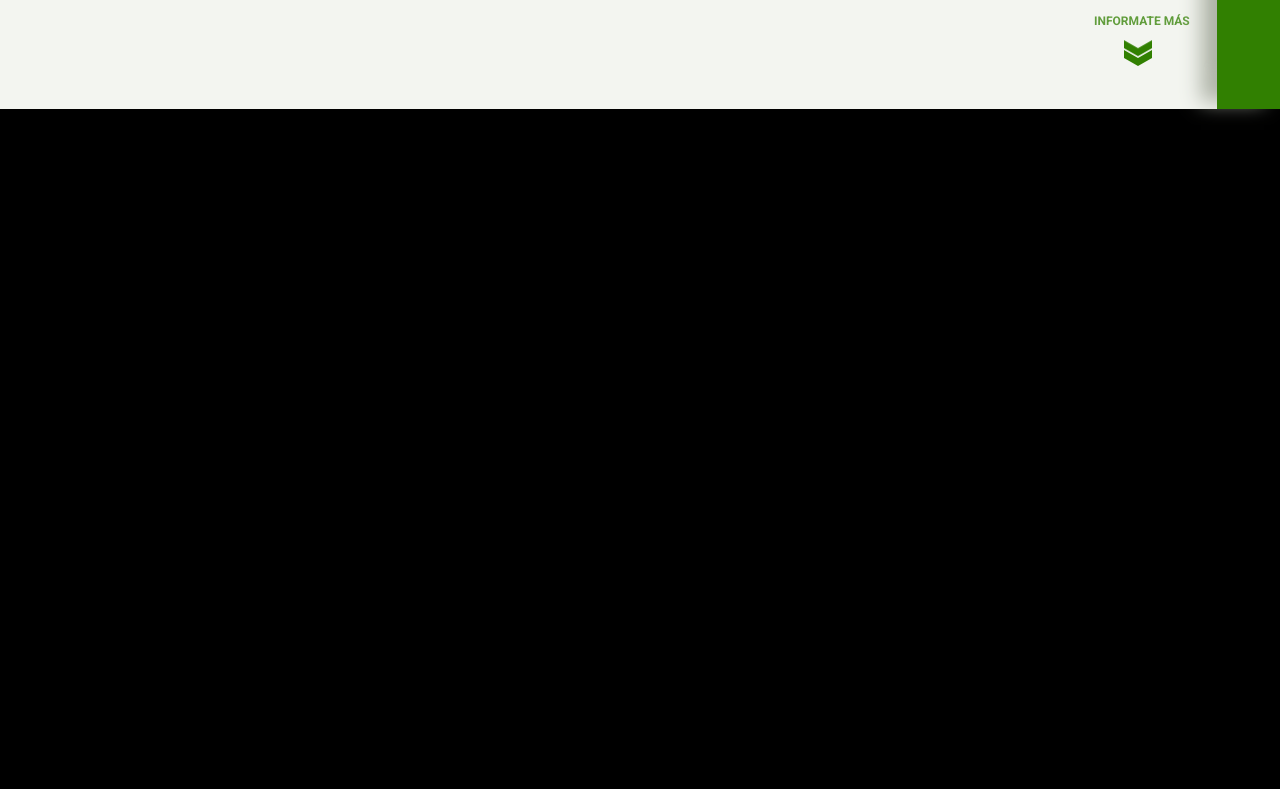
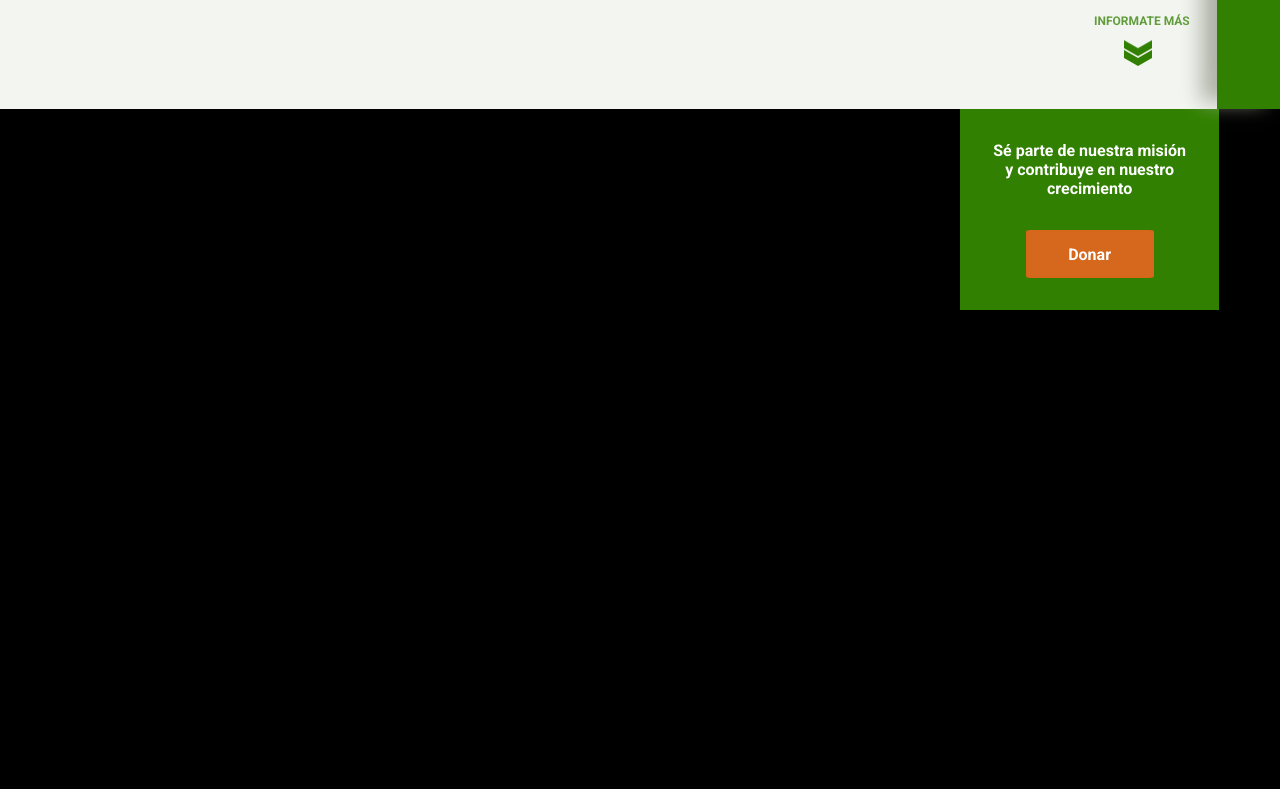
Before and after one commit to ErickNic/theme-mdg, a website: page index.html in a window 1280 px wide. Shown: the part 691-1480 px from the top of the page. Drawn offline with Linux system fonts and the light colour scheme.

Commit message:
arregl2o

```diff
--- a/index.html
+++ b/index.html
@@ -33,7 +33,7 @@
             <button id="hero__content--buttom">Contáctanos ahora</button>
         </div>
         <div class="hero__image--contaniner">
-            <img id="hero__image" src="./media/img-hero.jpg" alt="texto__privional--img">
+            <img id="hero__image" src="./src/media/img-hero.jpg" alt="texto__privional--img">
         </div>
         <nav>
             <div class="menu__container">
@@ -104,7 +104,10 @@
     </header>
     <main>
         <section class="informative__section">
-
+            <div class="donate__container">
+                <p class="donate__container--p">Sé parte de nuestra misión y contribuye en nuestro crecimiento</p>
+                <button class="donate__container--button">Donar</button>
+            </div>
         </section>
         <section class="main__recluitment--section">
             <div class="main__recluitment--textocontainer">
@@ -114,7 +117,7 @@
                                                 texto sin sentido texto sin sentido texto sin sentido texto sin sentido
                  </p>
             </div>
-             <img class="main__recluitment--img" src="./media/img__besitoAlPotrillo.jpg" alt="">
+             <img class="main__recluitment--img" src="./src/media/img__besitoAlPotrillo.jpg" alt="">
         </section>
         <section class="galery__section">
             <h2 class="galery__section--h2"></h2>
@@ -162,6 +165,6 @@
             </form>
         </div>
     </footer>
-    <script src="./src/index.mjs" type="module"></script>
+    <script src="./src/index.mjs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hp_um0x3LB6CgrIzeTTEWdgGC8ZTZkQqn01scMW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" type="module"></script>
     </body>
     </html>
--- a/src/Scripts/domTagRegister.mjs
+++ b/src/Scripts/domTagRegister.mjs
@@ -9,4 +9,4 @@ const chevron = document.querySelector('.chevron');
 
 export {nav,heroH1,heroButton,heroP,
         heroImg,godowncontainer,chevron,
-    }
+    }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
--- a/src/style.css
+++ b/src/style.css
@@ -3,7 +3,9 @@
     --lato:'Lato', sans-serif;
     --roboto:'Roboto', sans-serif;
 }
-
+html {
+    scroll-behavior: smooth;
+}
 /* width */
 ::-webkit-scrollbar {
     width: 5px;
@@ -347,9 +349,6 @@ nav:hover{
     animation: pulse 2s linear alternate infinite;
 }
 
-html {
-    scroll-behavior: smooth;
-}
 .informative__section{
     background-color: black;
     width: 100%;
@@ -358,6 +357,37 @@ html {
     display: grid;
     grid-template-columns: repeat(8, 1fr);
     grid-template-rows: 1fr 4fr 1fr;
+}
+.donate__container{
+    padding: 2rem;
+    grid-area: 1/7/2/9;
+    display: flex;
+    width: 81%;
+    flex-direction: column;
+    justify-content: center;
+    align-items: center;
+    box-sizing: border-box;
+    text-align: center;
+    background-color: #318001;
+}
+.donate__container--p{
+    color: white;
+    margin-bottom: 2rem;
+    font-family: 'Roboto';
+}
+.donate__container--button{
+    color: white;
+    font-size: medium;
+    font-family: var(--roboto);
+    height: 3rem;
+    width: 8rem;
+    border-radius: 4%;
+    background-color: rgb(214, 104, 30);
+    outline: none;
+    border: 1px solid rgb(218, 100, 22);
+}
+.donate__container--button:hover{
+    background-color: rgb(189, 91, 27);
 }
 .main__recluitment--section{
     width: 100%;
```
